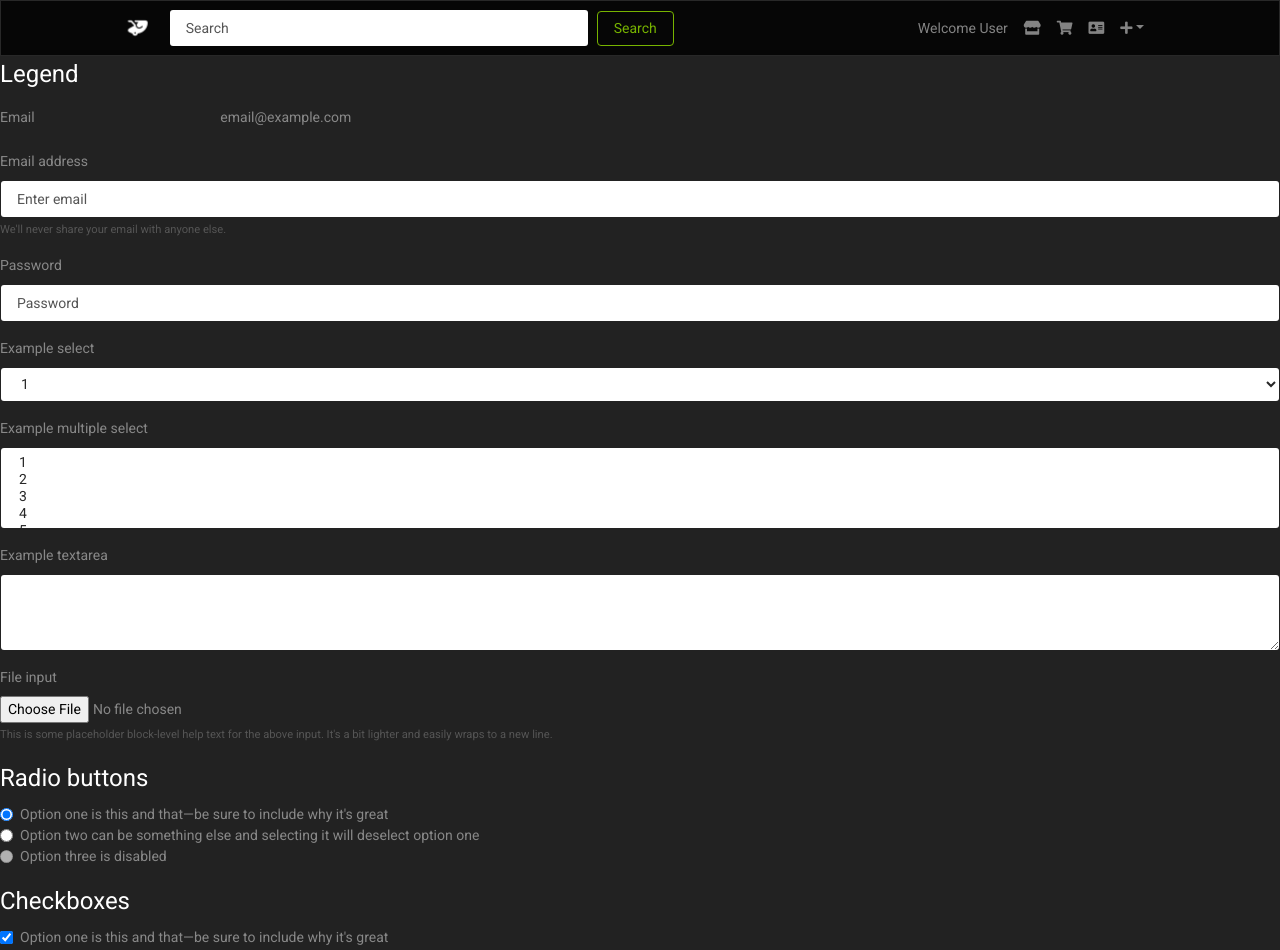
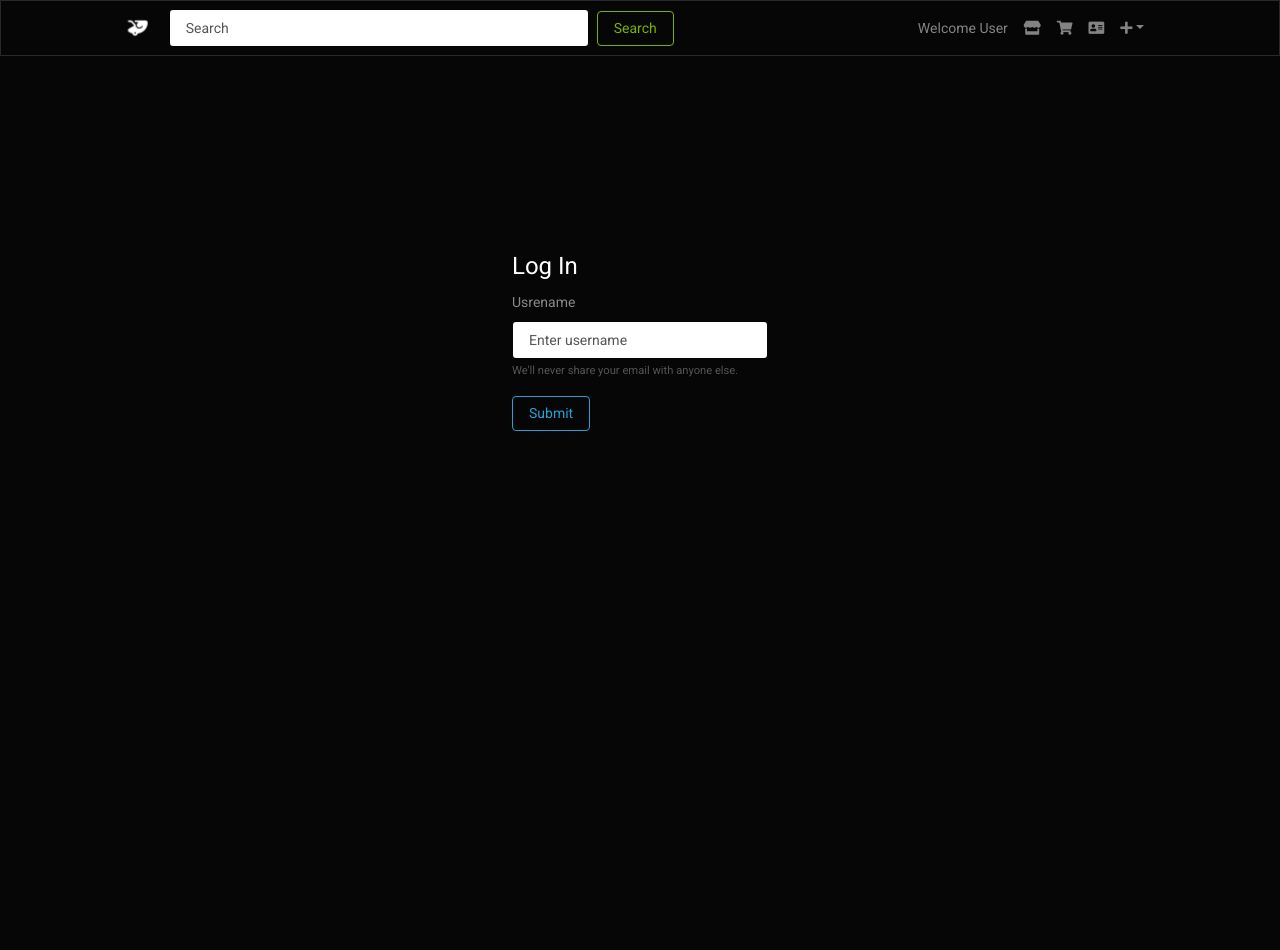
Before and after one commit to LeoDaza7/SuperProject, an Angular app in the folder UI/: page /log-in in a window 1280 px wide. Shown: the top 950 px of the page. After the commit the page ends 800 px from the top, so only its background shows below. Built offline with nearby package versions, Linux system fonts and the light colour scheme.

Commit message:
UI-001: Login html and css formated.

```diff
--- a/UI/src/app/log-in/log-in.component.css
+++ b/UI/src/app/log-in/log-in.component.css
@@ -0,0 +1,5 @@
+#log-in-form{
+    margin-left: 40%;
+    margin-right: 40%;
+    margin-top: 15%;
+}
--- a/UI/src/app/log-in/log-in.component.html
+++ b/UI/src/app/log-in/log-in.component.html
@@ -1,86 +1,11 @@
-<form class="bg-dark">
+<form id="log-in-form">
   <fieldset>
-    <legend>Legend</legend>
-    <div class="form-group row">
-      <label for="staticEmail" class="col-sm-2 col-form-label">Email</label>
-      <div class="col-sm-10">
-        <input type="text" readonly="" class="form-control-plaintext" id="staticEmail" value="email@example.com">
-      </div>
-    </div>
+    <legend>Log In</legend>
     <div class="form-group">
-      <label for="exampleInputEmail1">Email address</label>
-      <input type="email" class="form-control" id="exampleInputEmail1" aria-describedby="emailHelp" placeholder="Enter email">
+      <label for="exampleInputEmail1">Usrename</label>
+      <input type="email" class="form-control" id="exampleInputEmail1" aria-describedby="emailHelp" placeholder="Enter username">
       <small id="emailHelp" class="form-text text-muted">We'll never share your email with anyone else.</small>
     </div>
-    <div class="form-group">
-      <label for="exampleInputPassword1">Password</label>
-      <input type="password" class="form-control" id="exampleInputPassword1" placeholder="Password">
-    </div>
-    <div class="form-group">
-      <label for="exampleSelect1">Example select</label>
-      <select class="form-control" id="exampleSelect1">
-        <option>1</option>
-        <option>2</option>
-        <option>3</option>
-        <option>4</option>
-        <option>5</option>
-      </select>
-    </div>
-    <div class="form-group">
-      <label for="exampleSelect2">Example multiple select</label>
-      <select multiple="" class="form-control" id="exampleSelect2">
-        <option>1</option>
-        <option>2</option>
-        <option>3</option>
-        <option>4</option>
-        <option>5</option>
-      </select>
-    </div>
-    <div class="form-group">
-      <label for="exampleTextarea">Example textarea</label>
-      <textarea class="form-control" id="exampleTextarea" rows="3"></textarea>
-    </div>
-    <div class="form-group">
-      <label for="exampleInputFile">File input</label>
-      <input type="file" class="form-control-file" id="exampleInputFile" aria-describedby="fileHelp">
-      <small id="fileHelp" class="form-text text-muted">This is some placeholder block-level help text for the above input. It's a bit lighter and easily wraps to a new line.</small>
-    </div>
-    <fieldset class="form-group">
-      <legend>Radio buttons</legend>
-      <div class="form-check">
-        <label class="form-check-label">
-          <input type="radio" class="form-check-input" name="optionsRadios" id="optionsRadios1" value="option1" checked="">
-          Option one is this and that—be sure to include why it's great
-        </label>
-      </div>
-      <div class="form-check">
-      <label class="form-check-label">
-          <input type="radio" class="form-check-input" name="optionsRadios" id="optionsRadios2" value="option2">
-          Option two can be something else and selecting it will deselect option one
-        </label>
-      </div>
-      <div class="form-check disabled">
-      <label class="form-check-label">
-          <input type="radio" class="form-check-input" name="optionsRadios" id="optionsRadios3" value="option3" disabled="">
-          Option three is disabled
-        </label>
-      </div>
-    </fieldset>
-    <fieldset class="form-group">
-      <legend>Checkboxes</legend>
-      <div class="form-check">
-        <label class="form-check-label">
-          <input class="form-check-input" type="checkbox" value="" checked="">
-          Option one is this and that—be sure to include why it's great
-        </label>
-      </div>
-      <div class="form-check disabled">
-        <label class="form-check-label">
-          <input class="form-check-input" type="checkbox" value="" disabled="">
-          Option two is disabled
-        </label>
-      </div>
-    </fieldset>
-    <button type="submit" class="btn btn-primary">Submit</button>
+    <button type="submit" class="btn btn-outline-primary">Submit</button>
   </fieldset>
 </form>
```
